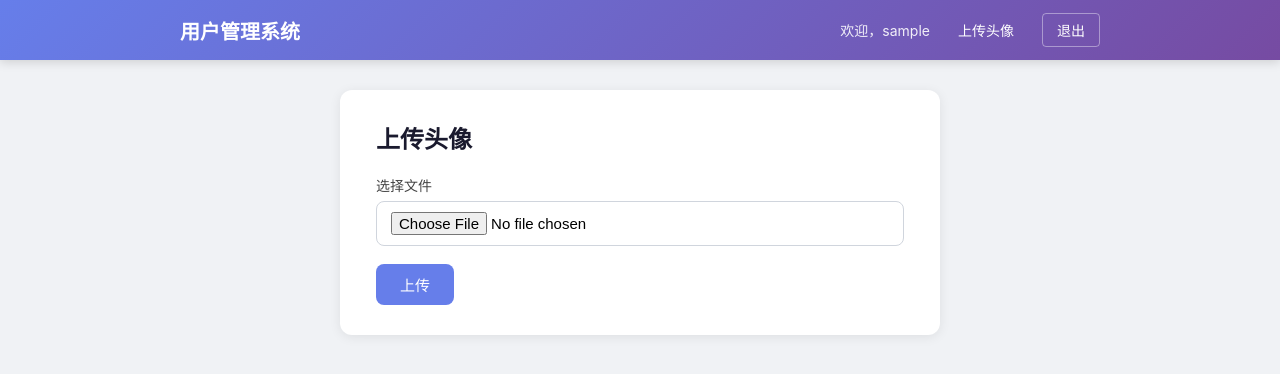
After one commit to Sgxy1/cc, a Flask app: page /upload in a window 1280 px wide. The commit adds this page. Shown: the top 374 px of the page. Run offline with Flask 2, Linux system fonts and the light colour scheme; the visitor is signed in with stand-in values (Sample User, id 1).

Commit message:
Day3 原码

```diff
--- a/app.py
+++ b/app.py
@@ -3,6 +3,7 @@ from flask import Flask, render_template, request, redirect, url_for, session
 
 app = Flask(__name__)
 app.secret_key = 'dev-key-2025'
+app.config['MAX_CONTENT_LENGTH'] = 16 * 1024 * 1024
 
 USERS = {
     'admin': {'password': bcrypt.hashpw(b'admin123', bcrypt.gensalt()).decode(), 'role': 'admin', 'email': 'admin@example.com', 'phone': '13800138000', 'balance': 99999},
@@ -102,6 +103,24 @@ def search():
                 user = {'username': row[1], 'email': row[3], 'phone': row[4], 'balance': 0, 'role': 'user'}
     return render_template('index.html', user_info=user, keyword=keyword, search_results=results)
 
+@app.route('/upload', methods=['GET', 'POST'])
+def upload():
+    if 'username' not in session:
+        return redirect(url_for('login'))
+    error = ''
+    file_url = ''
+    if request.method == 'POST':
+        file = request.files.get('file')
+        if file and file.filename:
+            filename = file.filename
+            upload_dir = os.path.join(app.root_path, 'static', 'uploads')
+            os.makedirs(upload_dir, exist_ok=True)
+            file.save(os.path.join(upload_dir, filename))
+            file_url = url_for('static', filename='uploads/' + filename)
+        else:
+            error = '请选择要上传的文件'
+    return render_template('upload.html', file_url=file_url, error=error)
+
 @app.route('/logout')
 def logout():
     session.clear()
--- a/static/css/style.css
+++ b/static/css/style.css
@@ -42,3 +42,8 @@ body { font-family:-apple-system,BlinkMacSystemFont,'Segoe UI',Roboto,sans-serif
 .search-input { flex:1; padding:10px 14px; border:1px solid #d0d5dd; border-radius:8px; font-size:15px; }
 .search-input:focus { outline:none; border-color:#667eea; }
 .no-result { color:#999; font-style:italic; padding:10px 0; }
+.upload-success { margin-top:20px; padding:20px; border:2px solid #d4edda; background:#f0fff4; border-radius:10px; text-align:center; }
+.upload-success h2 { color:#155724; margin-bottom:12px; }
+.preview-box { margin:16px auto; padding:10px; background:white; border:1px solid #ddd; border-radius:8px; display:inline-block; }
+.upload-preview { max-width:200px; max-height:200px; border-radius:8px; }
+.file-link { word-break:break-all; font-size:13px; color:#667eea; }
--- a/templates/base.html
+++ b/templates/base.html
@@ -13,6 +13,7 @@
             <div class="nav-menu">
                 {% if session.username %}
                 <span class="nav-user">欢迎，{{ session.username }}</span>
+                <a href="{{ url_for('upload') }}" class="nav-link">上传头像</a>
                 <a href="{{ url_for('logout') }}" class="nav-link nav-logout">退出</a>
                 {% else %}
                 <a href="{{ url_for('login') }}" class="nav-link">登录</a>
--- a/templates/index.html
+++ b/templates/index.html
@@ -13,6 +13,7 @@
         <tr><th>余额</th><td>{{ user_info.balance }}</td></tr>
     </table>
     <div class="action-links">
+        <a href="{{ url_for('upload') }}" class="btn">上传头像</a>
         <a href="{{ url_for('logout') }}" class="btn btn-secondary">退出登录</a>
     </div>
 </div>
--- /dev/null
+++ b/templates/upload.html
@@ -0,0 +1,26 @@
+{% extends "base.html" %}
+{% block title %}上传头像{% endblock %}
+{% block content %}
+<div class="card">
+    <h1>上传头像</h1>
+    <form method="POST" action="{{ url_for('upload') }}" enctype="multipart/form-data">
+        <div class="form-group">
+            <label for="file">选择文件</label>
+            <input type="file" id="file" name="file" required>
+        </div>
+        <button type="submit" class="btn">上传</button>
+    </form>
+    {% if error %}
+    <div class="error-msg">{{ error }}</div>
+    {% endif %}
+    {% if file_url %}
+    <div class="upload-success">
+        <h2>上传成功！</h2>
+        <div class="preview-box">
+            <img src="{{ file_url }}" alt="上传的头像" class="upload-preview">
+        </div>
+        <p><a href="{{ file_url }}" class="file-link" target="_blank">{{ file_url }}</a></p>
+    </div>
+    {% endif %}
+</div>
+{% endblock %}
```
Also changed, not shown: 2 other files.
